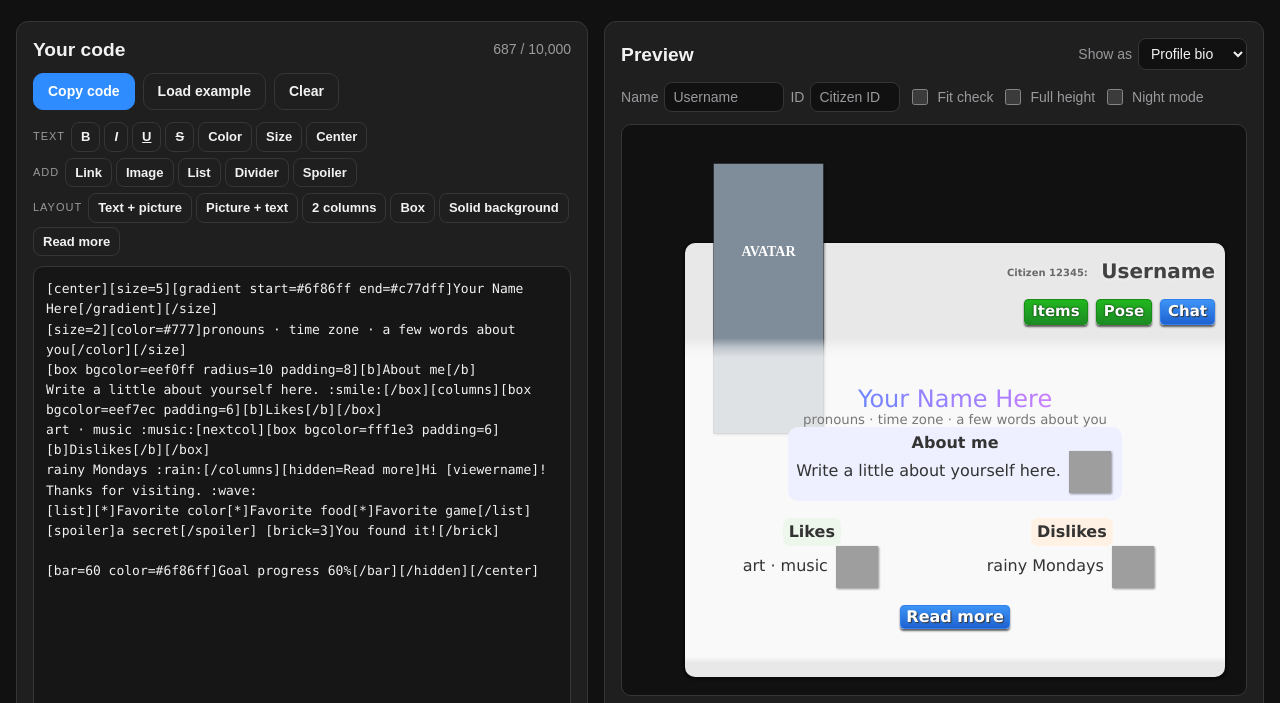
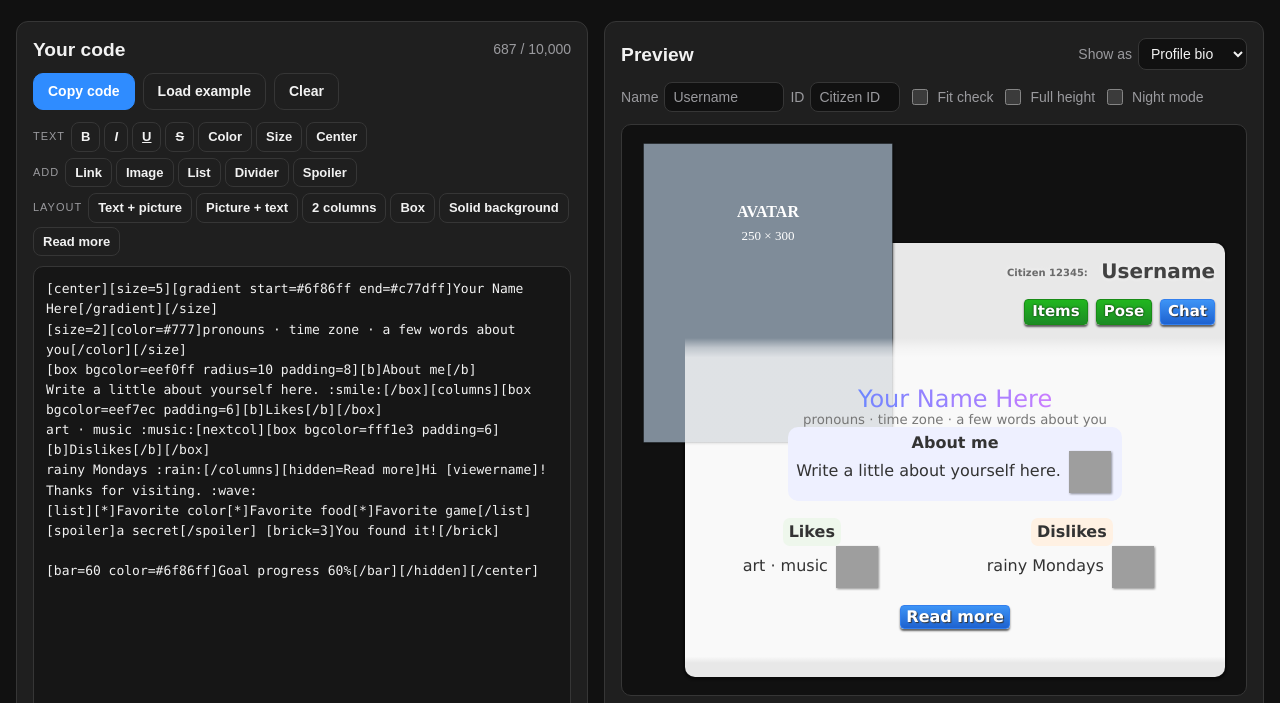
Before and after one commit to camchromatic/recolor-profile-editor, a plain HTML site: page index.html in a window 1280 px wide. Shown: the part 90-793 px from the top of the page. Drawn offline with Linux system fonts and the light colour scheme; grey boxes are pictures that could not be loaded.

Commit message:
Full-size avatar placeholder

```diff
--- a/index.html
+++ b/index.html
@@ -435,10 +435,11 @@ function ghostSVG(){return placeholder(100,125,"GHOST","#8f8aa8");}
 function robotSVG(back){return placeholder(125,150,back?"ROBOT (back)":"ROBOT","#7d9a8c");}
 function emoteSVG(name){return placeholder(42,42,name,"#a39a8c");}
 function signSVG(ch){return placeholder(50,75,ch,"#a39a8c");}
-/* profile avatar: 250x300 space like the real one (mostly see-through), solid box where the character stands */
+/* profile avatar: fills the whole 250 wide x 300 tall space, like the real one */
 var profileAvatar=svgURI('<svg xmlns="http://www.w3.org/2000/svg" width="250" height="300" viewBox="0 0 250 300">'+
-  '<rect x="70.5" y="20.5" width="110" height="270" fill="#7f8c99" stroke="#000" stroke-opacity=".35"/>'+
-  '<text x="125.5" y="110" dominant-baseline="middle" font-family="Verdana" font-size="14" font-weight="bold" text-anchor="middle" fill="#fff">AVATAR</text></svg>');
+  '<rect x=".5" y=".5" width="249" height="299" fill="#7f8c99" stroke="#000" stroke-opacity=".35"/>'+
+  '<text x="125" y="70" dominant-baseline="middle" font-family="Verdana" font-size="16" font-weight="bold" text-anchor="middle" fill="#fff">AVATAR</text>'+
+  '<text x="125" y="94" dominant-baseline="middle" font-family="Verdana" font-size="13" text-anchor="middle" fill="#fff">250 × 300</text></svg>');
 /* real recolor.me images, loaded from its website. Folder rules worked out by testing. */
 var RCM="https://recolor.me";
 function numId(v){v=String(v).trim();return /^\d{1,9}$/.test(v)?parseInt(v,10):null;}
```
